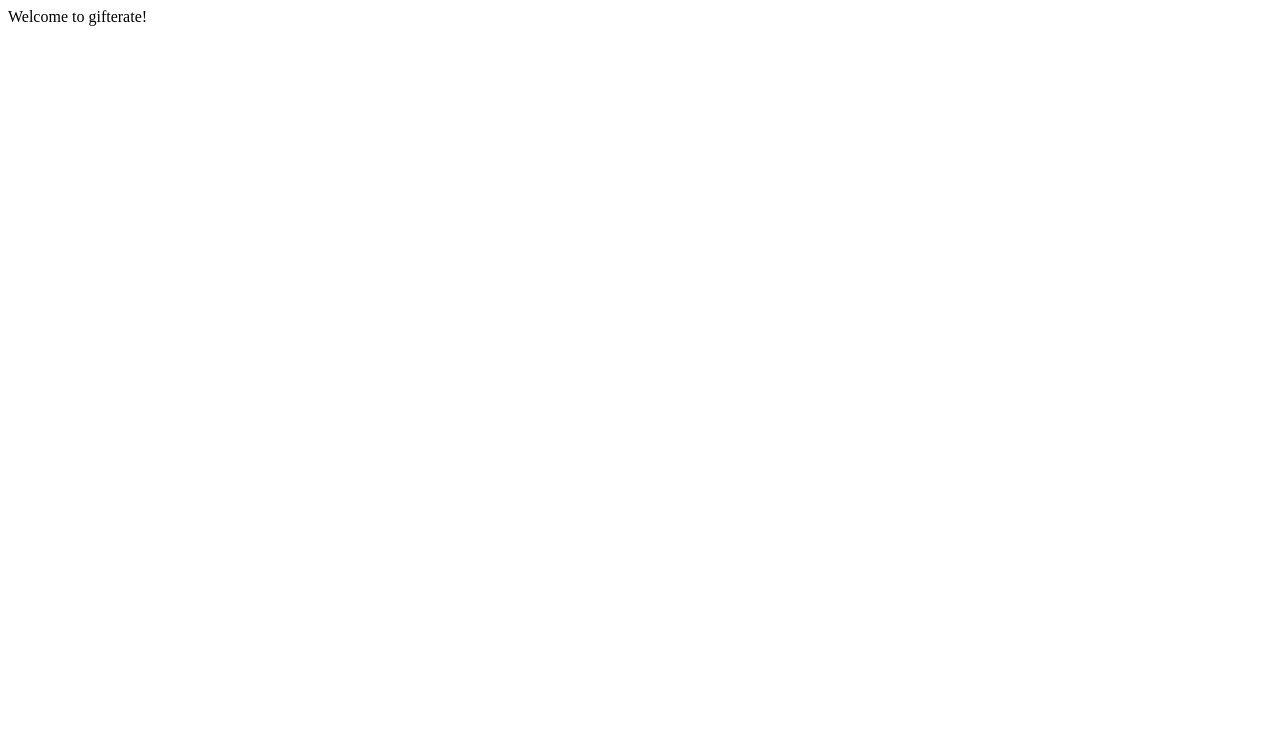
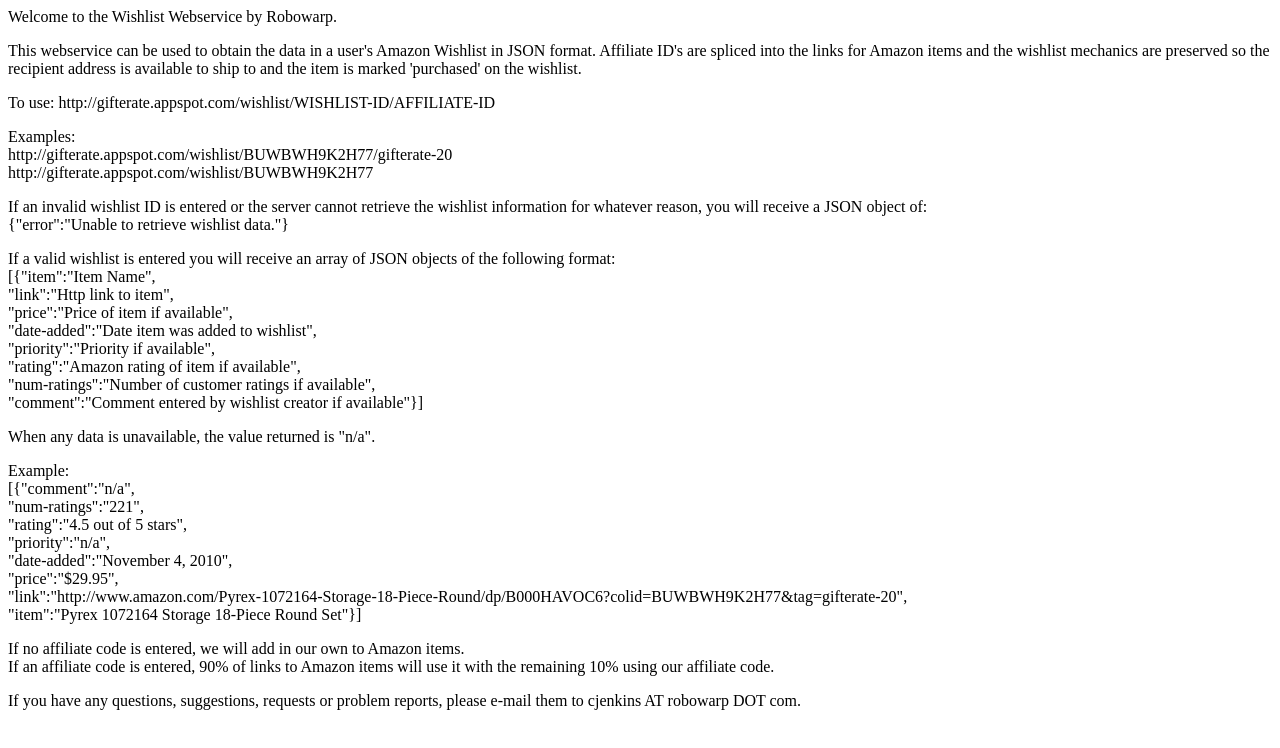
Before and after one commit to cjenkins/gifterate, a plain HTML site: page resources/index.html in a window 1280 px wide. Drawn offline with Linux system fonts and the light colour scheme.

```diff
--- a/resources/WEB-INF/appengine-web.xml
+++ b/resources/WEB-INF/appengine-web.xml
@@ -1,6 +1,6 @@
 <?xml version="1.0" encoding="UTF-8" standalone="no"?><appengine-web-app xmlns="http://appengine.google.com/ns/1.0">
 
-  <application>giftcf</application>
+  <application>gifterate</application>
   <version>1</version>
   <static-files/>
   <resource-files/>
--- a/resources/index.html
+++ b/resources/index.html
@@ -1,7 +1,47 @@
 <html>
   <head>
+    <title>Wishlist Webservice</title>
   </head>
   <body>
-    Welcome to gifterate!
+    <p>Welcome to the Wishlist Webservice by Robowarp.</p>
+
+    <p>This webservice can be used to obtain the data in a user's Amazon Wishlist in JSON format.  Affiliate ID's are spliced into the links for Amazon items and the wishlist mechanics are preserved so the recipient address is available to ship to and the item is marked 'purchased' on the wishlist.</p>
+
+    <p> To use: http://gifterate.appspot.com/wishlist/WISHLIST-ID/AFFILIATE-ID</p>
+
+    <p>Examples:<br/>
+      http://gifterate.appspot.com/wishlist/BUWBWH9K2H77/gifterate-20<br/>
+      http://gifterate.appspot.com/wishlist/BUWBWH9K2H77
+    </p>
+
+    <p>If an invalid wishlist ID is entered or the server cannot retrieve the wishlist information for whatever reason, you will receive a JSON object of:<br/>
+      {"error":"Unable to retrieve wishlist data."}</p>
+
+    <p>If a valid wishlist is entered you will receive an array of JSON objects of the following format:<br/>
+      [{"item":"Item Name",<br/>
+      "link":"Http link to item",<br/>
+      "price":"Price of item if available",<br/>
+      "date-added":"Date item was added to wishlist",<br/>
+      "priority":"Priority if available",<br/>
+      "rating":"Amazon rating of item if available",<br/>
+      "num-ratings":"Number of customer ratings if available",<br/>
+      "comment":"Comment entered by wishlist creator if available"}]</p>
+
+    <p>When any data is unavailable, the value returned is "n/a".</p>
+
+    <p>Example:<br/>
+    [{"comment":"n/a",<br/>
+      "num-ratings":"221",<br/>
+      "rating":"4.5 out of 5 stars",<br/>
+      "priority":"n/a",<br/>
+      "date-added":"November 4, 2010",<br/>
+      "price":"$29.95",<br/>
+      "link":"http://www.amazon.com/Pyrex-1072164-Storage-18-Piece-Round/dp/B000HAVOC6?colid=BUWBWH9K2H77&tag=gifterate-20",<br/>
+      "item":"Pyrex 1072164 Storage 18-Piece Round Set"}]</p>
+
+    <p>If no affiliate code is entered, we will add in our own to Amazon items.<br/>
+    If an affiliate code is entered, 90% of links to Amazon items will use it with the remaining 10% using our affiliate code.</p>
+
+    <p>If you have any questions, suggestions, requests or problem reports, please e-mail them to cjenkins AT robowarp DOT com.
   </body>
 </html>
```
Also changed, not shown: 3 other files.
